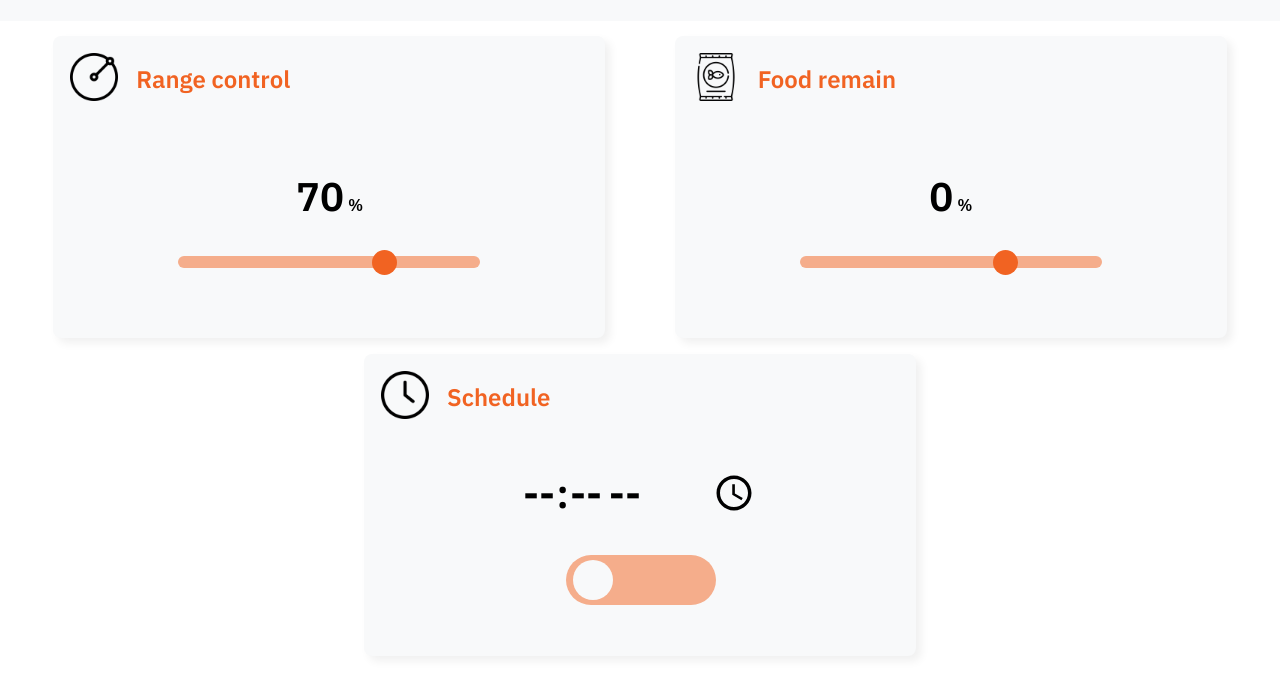
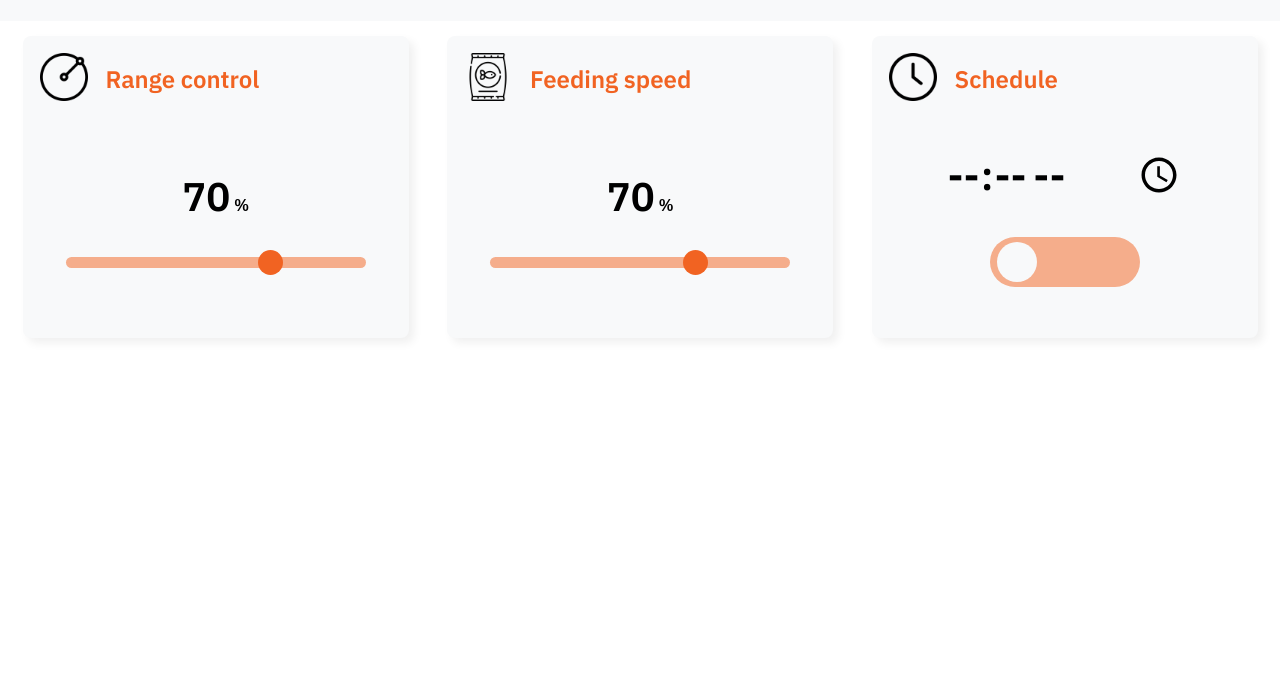
Before and after one commit to Bowasia/Capstone-Project, a plain HTML site: page UI/index.html in a window 1280 px wide. Shown: the part 75-770 px from the top of the page. Drawn offline with Linux system fonts and the light colour scheme; a web font is replaced by a local one.

Commit message:
add range2

```diff
--- a/UI/index.html
+++ b/UI/index.html
@@ -47,7 +47,7 @@
             <div class="range">
 
                 <div class="range-item range-display-container">
-                    <span id="range-display">0</span>
+                    <span class="range-display" id="range-display">0</span>
                     <span>%</span>
                 </div>
 
@@ -58,7 +58,7 @@
 
         </div>
 
-        <!-- FOOD CARD -->
+        <!-- FEED CONTROL CARD -->
 
         <div class="box" id="food-card">
 
@@ -67,18 +67,18 @@
                 <span class="topic-icon">
                     <img src="assets/fish-food.png" alt="" width="48px" height="auto">
                 </span>
-                <div class="topic-txt">Food remain</div>
+                <div class="topic-txt">Feeding speed</div>
             </div>
 
             <div class="range">
 
                 <div class="range-item range-value-container">
-                    <span id="range-display">0</span>
+                    <span class="range-display" id="range2-display">0</span>
                     <span>%</span>
                 </div>
 
                 <div class="range-item range-slider-container">
-                    <input class="range-control" id="range-value" type="range" min="0" max="100" value="70">
+                    <input class="range-control" id="range2-value" type="range" min="0" max="100" value="70">
                 </div>
             </div>
 
--- a/UI/script.js
+++ b/UI/script.js
@@ -2,10 +2,18 @@
 // Range control
 var range_display = document.getElementById("range-display");
 var  range_input = document.getElementById("range-value");
+var range2_display = document.getElementById("range2-display");
+var  range2_input = document.getElementById("range2-value");
+
 range_display.innerHTML = range_input.value;
+range2_display.innerHTML = range2_input.value;
 
 range_input.oninput = function(){
     range_display.innerHTML = this.value;
+}
+
+range2_input.oninput = function(){
+    range2_display.innerHTML = this.value;
 }
 
 // Time schedule
--- a/UI/style.css
+++ b/UI/style.css
@@ -72,7 +72,7 @@ body{
 .box{
     display: flex;
     flex-direction: column;
-    width: 550px;
+    width: 30vw;
     height: 300px;
     border: 1px solid transparent;
     border-radius: 8px;
@@ -114,7 +114,7 @@ body{
     flex-grow: 1;
 }
 
-#range-display{
+.range-display{
     font-family: var(--IBM_ENG);
     font-size: 2.5rem;
 }
@@ -122,9 +122,9 @@ body{
 .range-control{
     -webkit-appearance: none;
     width: 300px;
-    height: 10px;
+    height: 11px;
     background-color: var(--light-orange);
-    border: 1px solid transparent;
+    /* border: 1px solid transparent; */
     border-radius: 8px;
 }
 
@@ -136,10 +136,13 @@ body{
     height: 25px;
     background-color: var(--orange);
     border-radius: 50%;
+    outline: 0px solid rgba(209, 208, 208, 0.497);
 }
 
 .range-control::-webkit-slider-thumb:hover{
     background-color: #d45920;
+    outline: 12px solid rgba(209, 208, 208, 0.497);
+    transition: 0.3s;
 }
 
 
```
